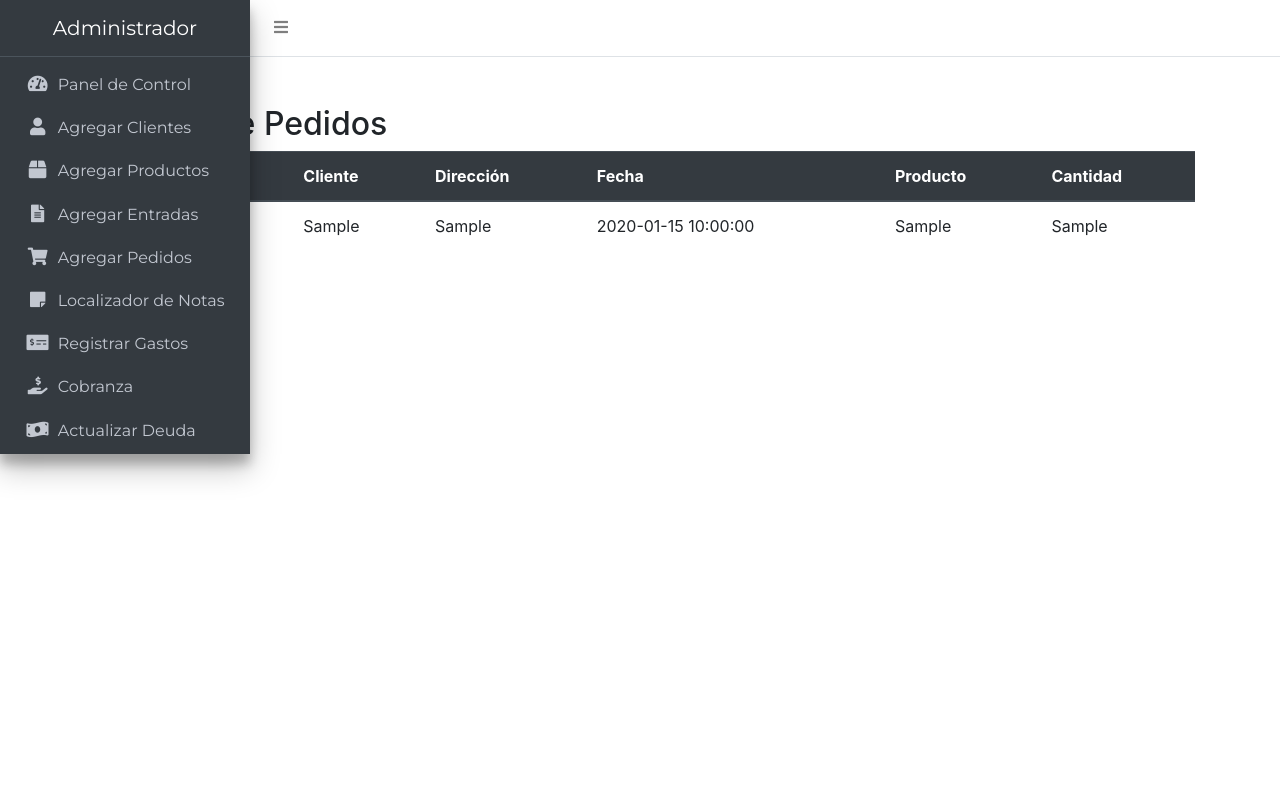
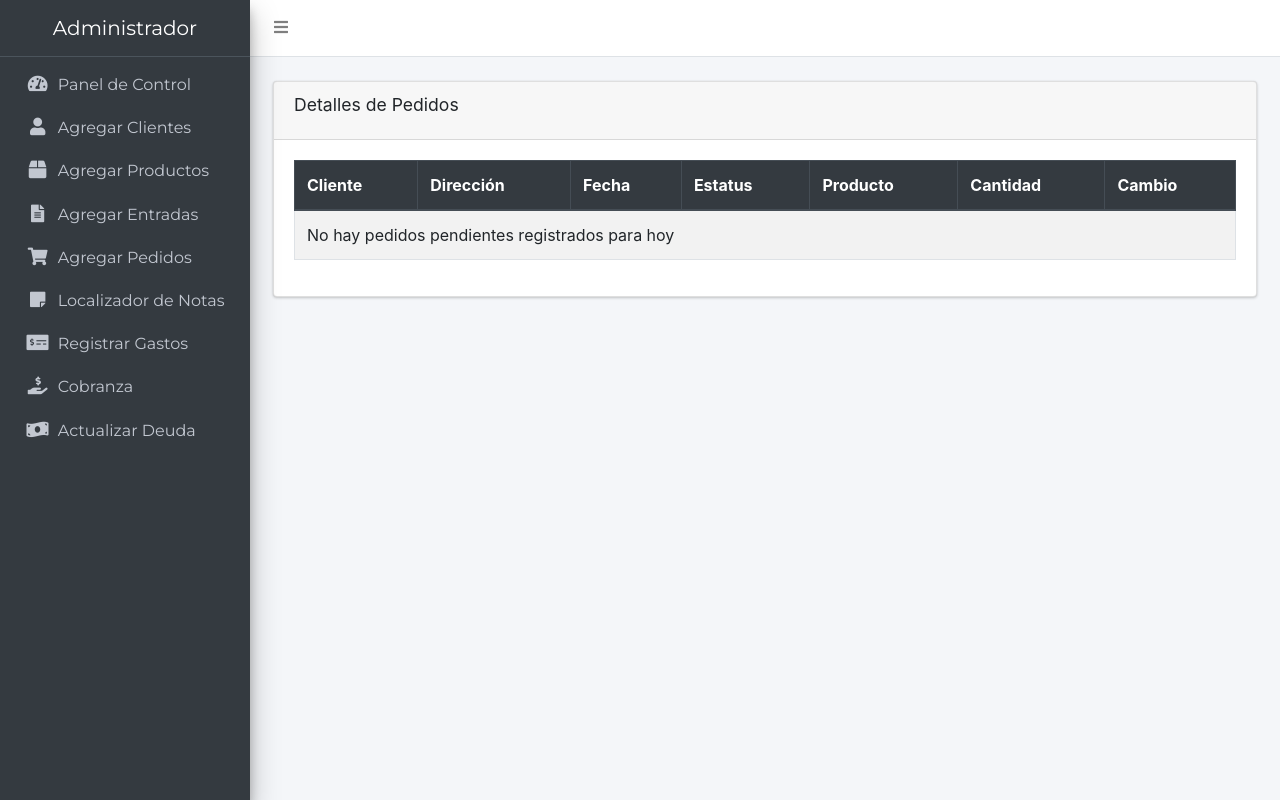
Before and after one commit to Yovanigonzalez/gon, a PHP site: page /admin/detalles_pedidos.php in a window 1280 px wide. Run offline with PHP 8.4, Linux system fonts and the light colour scheme; tables that the repository leaves empty or names only in its code hold one stand-in row (values such as "Sample post"); some libraries are stand-ins or nearby versions.

Commit message:
correccion

```diff
--- a/admin/detalles_pedidos.php
+++ b/admin/detalles_pedidos.php
@@ -1,3 +1,7 @@
+<?php
+include 'menu.php'; // Incluir el menú
+?>
+
 <?php
 // Establecer la conexión con la base de datos
 include '../config/conexion.php';
@@ -7,37 +11,59 @@ if ($conn->connect_error) {
   die("Conexión fallida: " . $conn->connect_error);
 }
 
-// Consulta SQL para obtener los detalles de los pedidos
-$sql = "SELECT pedidos.id, pedidos.cliente, pedidos.direccion, pedidos.fecha, pedido_lista.producto, pedido_lista.cantidad
+// Obtener la fecha y hora actual en la zona horaria de Puebla, México (GMT-6)
+date_default_timezone_set('America/Mexico_City');
+$fecha_actual = date('Y-m-d H:i:s');
+
+// Consulta SQL para obtener los detalles de los pedidos con estatus "Pendiente" del mismo día en la zona horaria de Puebla, México (GMT-6)
+$sql = "SELECT pedidos.id, pedidos.cliente, pedidos.direccion, pedidos.fecha, pedidos.estatus, pedido_lista.producto, pedido_lista.cantidad
         FROM pedidos
-        INNER JOIN pedido_lista ON pedidos.id = pedido_lista.pedido_id";
+        INNER JOIN pedido_lista ON pedidos.id = pedido_lista.pedido_id
+        WHERE pedidos.estatus = 'PENDIENTE'
+        AND DATE(pedidos.fecha) = CURDATE()";
 
 $result = $conn->query($sql);
 ?>
 
-<?php include 'menu.php'; ?>
 
 <!DOCTYPE html>
 <html lang="es">
 <head>
   <meta charset="UTF-8">
   <meta name="viewport" content="width=device-width, initial-scale=1.0">
-  <title>Detalles de Pedidos</title>
+  <title>Distribuidora González | Detalles de pedidos</title>
   <!-- Bootstrap CSS -->
-  <link rel="stylesheet" href="https://stackpath.bootstrapcdn.com/bootstrap/4.5.2/css/bootstrap.min.css">
+  <link href="https://stackpath.bootstrapcdn.com/bootstrap/4.5.2/css/bootstrap.min.css" rel="stylesheet">
 </head>
-<body>
-  <div class="container mt-5">
-    <h2>Detalles de Pedidos</h2>
-    <table class="table">
+<body class="hold-transition sidebar-mini">
+<div class="wrapper">
+
+  <!-- Contenido Principal. Contiene el contenido de la página -->
+  <div class="content-wrapper">
+    <!-- Contenido Principal -->
+    <section class="content">
+      <div class="container-fluid">
+        <div class="row">
+          <div class="col-md-12">
+            <!-- Contenedor Blanco -->
+            <br>
+            <div class="card">
+              <div class="card-header">
+                <h3 class="card-title" id="title">Detalles de Pedidos</h3>
+              </div>
+              <!-- Tabla de Pedidos -->
+              <div class="card-body">
+                <div class="table-responsive">
+                  <table class="table table-bordered table-striped">
                     <thead class="thead-dark">
                       <tr>
-          <th>ID del Pedido</th>
                         <th>Cliente</th>
                         <th>Dirección</th>
                         <th>Fecha</th>
+                        <th>Estatus</th>
                         <th>Producto</th>
                         <th>Cantidad</th>
+                        <th>Cambio</th>
                       </tr>
                     </thead>
                     <tbody>
@@ -45,29 +71,50 @@ $result = $conn->query($sql);
                       if ($result->num_rows > 0) {
                         while ($row = $result->fetch_assoc()) {
                           echo "<tr>";
-            echo "<td>" . $row["id"] . "</td>";
                           echo "<td>" . $row["cliente"] . "</td>";
                           echo "<td>" . $row["direccion"] . "</td>";
                           echo "<td>" . $row["fecha"] . "</td>";
+                          echo "<td>" . $row["estatus"] . "</td>";
                           echo "<td>" . $row["producto"] . "</td>";
                           echo "<td>" . $row["cantidad"] . "</td>";
+                          echo "<td>";
+                          // Formulario para cambiar el estatus
+                          echo "<form action='cambiar_estatus.php' method='post'>";
+                          echo "<input type='hidden' name='pedido_id' value='" . $row['id'] . "'>";
+                          echo "<select name='estatus' class='form-control'>";
+                          echo "<option value='PENDIENTE'>PENDIENTE</option>";
+                          echo "<option value='ATENDIDO'>ATENDIDO</option>";
+                          echo "</select>";
+                          echo "<button type='submit' class='btn btn-primary mt-2'>Cambiar</button>";
+                          echo "</form>";
+                          echo "</td>";
                           echo "</tr>";
                         }
                       } else {
-          echo "<tr><td colspan='6'>No hay pedidos registrados</td></tr>";
+                        echo "<tr><td colspan='7'>No hay pedidos pendientes registrados para hoy</td></tr>";
                       }
                       ?>
                     </tbody>
                   </table>
                 </div>
+              </div>
+            </div>
 
-  <!-- Bootstrap JS -->
-  <script src="https://code.jquery.com/jquery-3.5.1.slim.min.js"></script>
-  <script src="https://cdn.jsdelivr.net/npm/@popperjs/core@1.16.1/dist/umd/popper.min.js"></script>
-  <script src="https://stackpath.bootstrapcdn.com/bootstrap/4.5.2/js/bootstrap.min.js"></script>
+          </div>
+        </div>
+      </div><!-- /.container-fluid -->
+    </section>
+    <!-- /.content -->
+  </div>
+  <!-- /.content-wrapper -->
+
+  <!-- Footer -->
+
+  <!-- Bootstrap 4 JS -->
+  <script src="https://code.jquery.com/jquery-3.5.1.min.js"></script>
+  <script src="https://stackpath.bootstrapcdn.com/bootstrap/4.5.2/js/bootstrap.bundle.min.js"></script>
 </body>
 </html>
-
 <?php
 // Cerrar conexión
 $conn->close();
```
Also changed, not shown: admin/admin.php (+72 -13 lines), admin/total_clientes.php (added, +79 -0 lines), admin/editar_cliente.php (added). Lines whose indentation alone changed are shown as unchanged.
